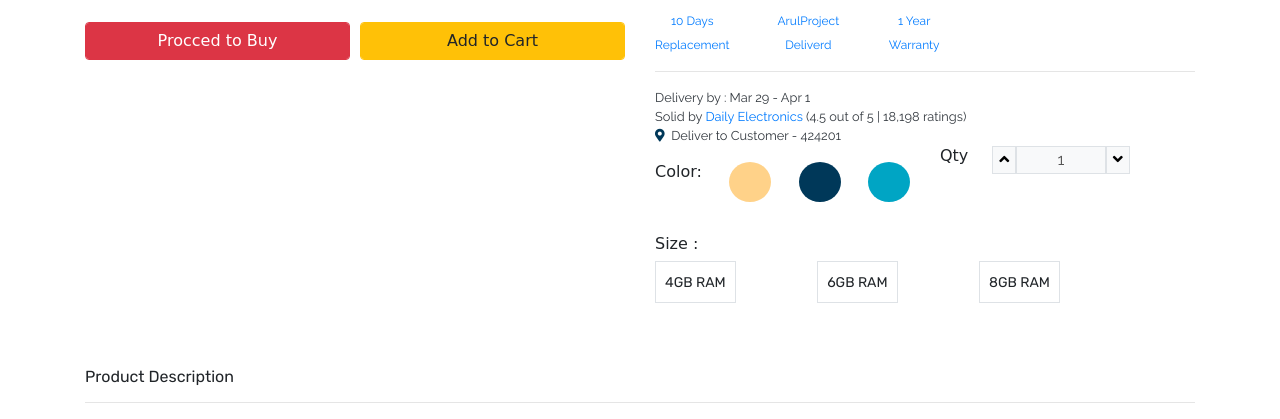
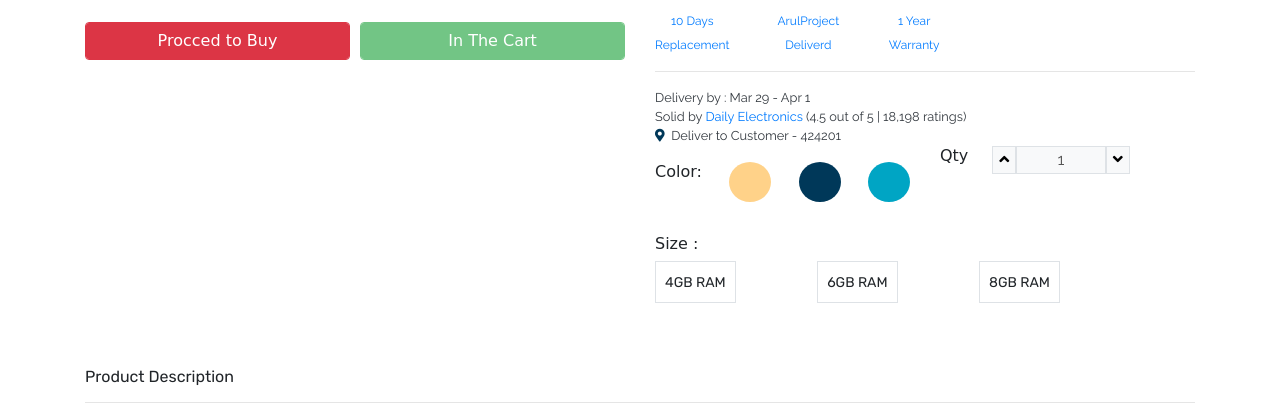
Before and after one commit to arul-25/mobile_shopee, a PHP site: page /product.php in a window 1280 px wide. Shown: the part 403-822 px from the top of the page. Run offline with PHP 8.4, Linux system fonts and the light colour scheme; data comes from the database, SQL or seed files in the repository; tables that the repository leaves empty hold one stand-in row (values such as "Sample post"); some web fonts are replaced.

Commit message:
cart selesai

```diff
--- a/Template/_products.php
+++ b/Template/_products.php
@@ -14,7 +14,11 @@ foreach ($produck as $item) :
                                 <button type="submit" class="btn btn-danger form-control">Procced to Buy</button>
                             </div>
                             <div class="col">
-                                <button type="submit" class="btn btn-warning form-control">Add to Cart</button>
+                                <?php if (in_array($item->getItem_id(), $cart_id)) : ?>
+                                    <button type="submit" disabled class="btn btn-success form-control font-size-16">In The Cart</button>
+                                <?php else : ?>
+                                    <button type="submit" name="top_sale_submit" class="btn btn-warning font-size-16 form-control">Add to Cart</button>
+                                <?php endif; ?>
                             </div>
                         </div>
                     </div>
```
